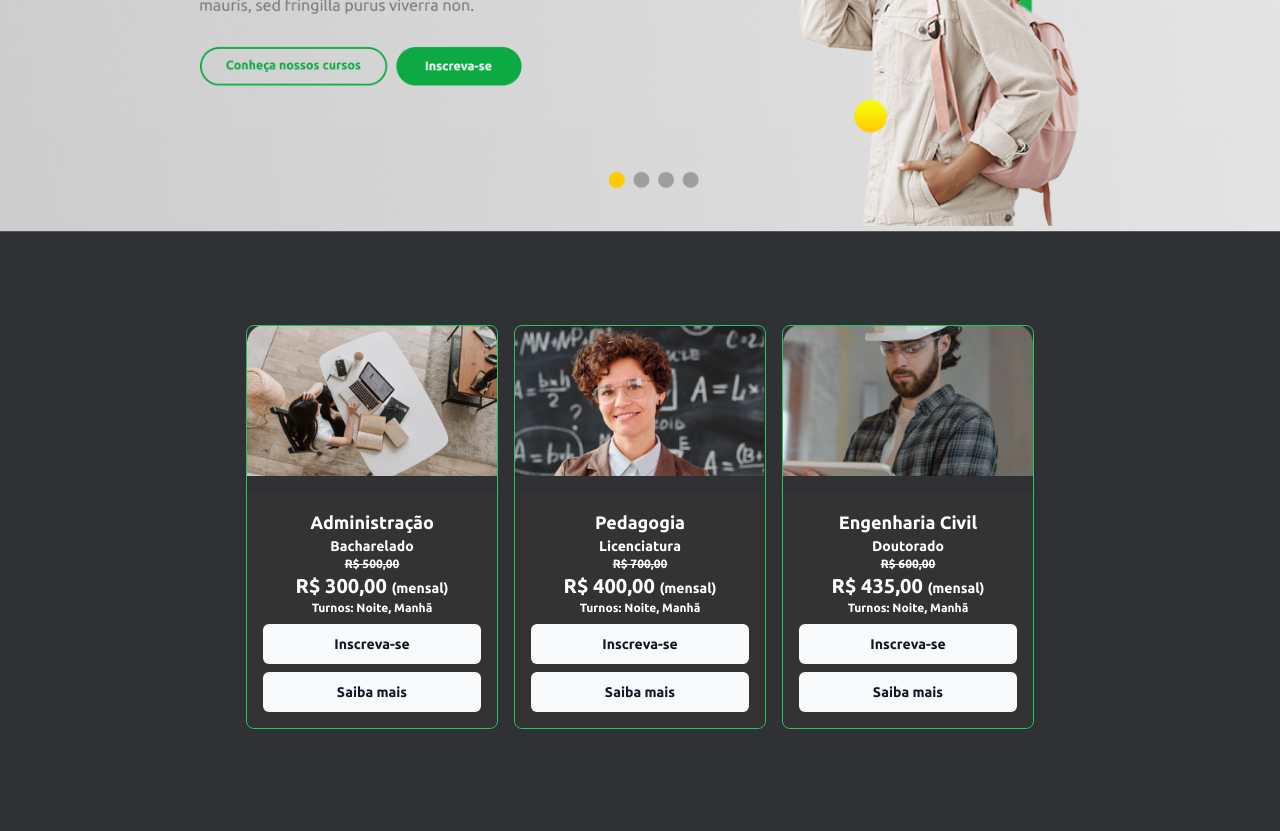
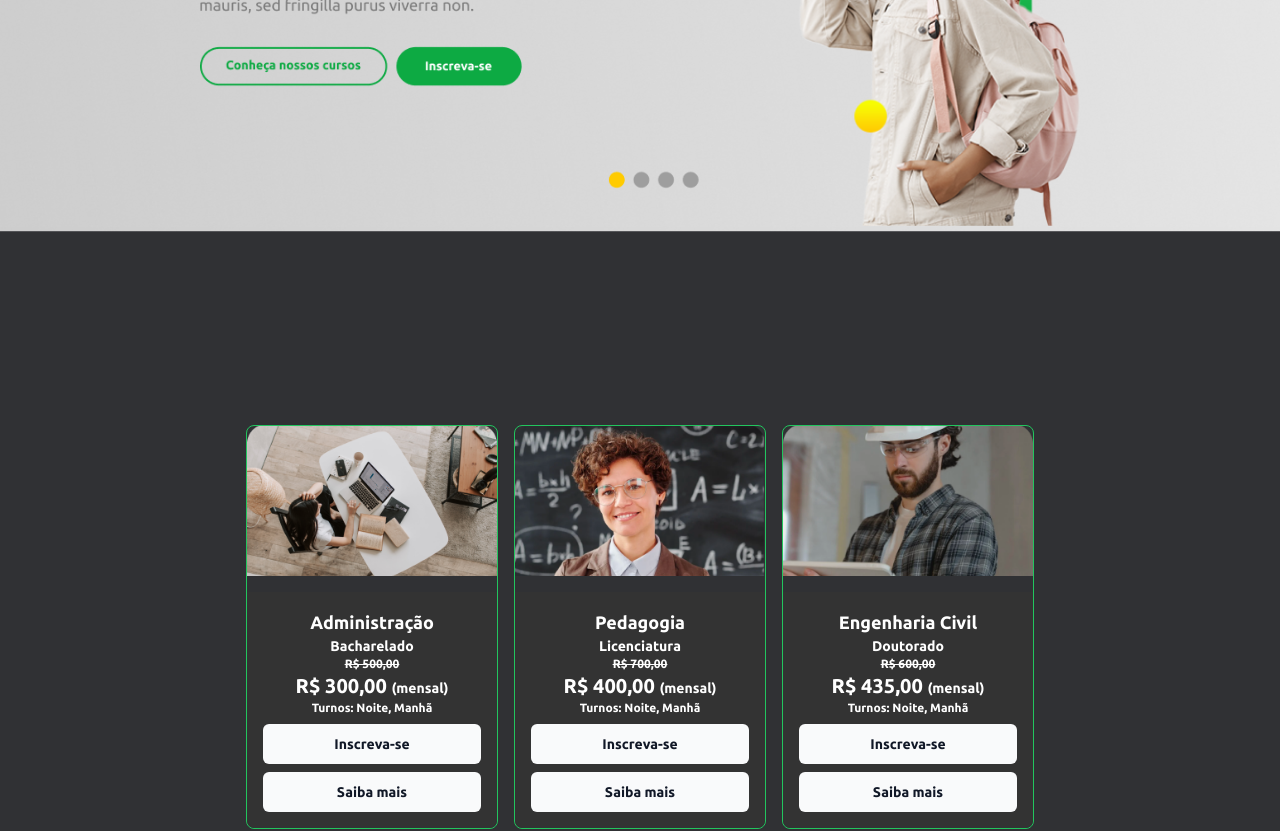
Before and after one commit to FFaem/Site_Faem, a Next.js app: page / in a window 1280 px wide. Shown: the part 420-1251 px from the top of the page. Built offline with nearby package versions, Linux system fonts and the light colour scheme.

Commit message:
UPDATE: Correção
Responsividade para computadores

```diff
--- a/src/app/custom-styles.css
+++ b/src/app/custom-styles.css
@@ -42,6 +42,6 @@
    /* Para larguras acima de 1280px */
    @media (min-width: 1280px) {
      .custom-mt {
-       margin-top: 350px; /* Ajuste para dispositivos grandes */
+       margin-top: 450px; /* Ajuste para dispositivos grandes */
      }
    }
--- a/src/components/component/menu.tsx
+++ b/src/components/component/menu.tsx
@@ -56,7 +56,7 @@ export function Menu() {
 
             <div className="flex items-center space-x-2">
             <AiOutlineUser className='dark:text-white h-5'/>
-            <Link href="#" passHref><span className="text-sm dark:text-white">Área do aluno</span></Link>
+            <Link href="https://faem.sistemasiga.net/login" passHref><span className="text-sm dark:text-white">Área do aluno</span></Link>
             </div>
 
             <div className="flex items-center space-x-2">
```
